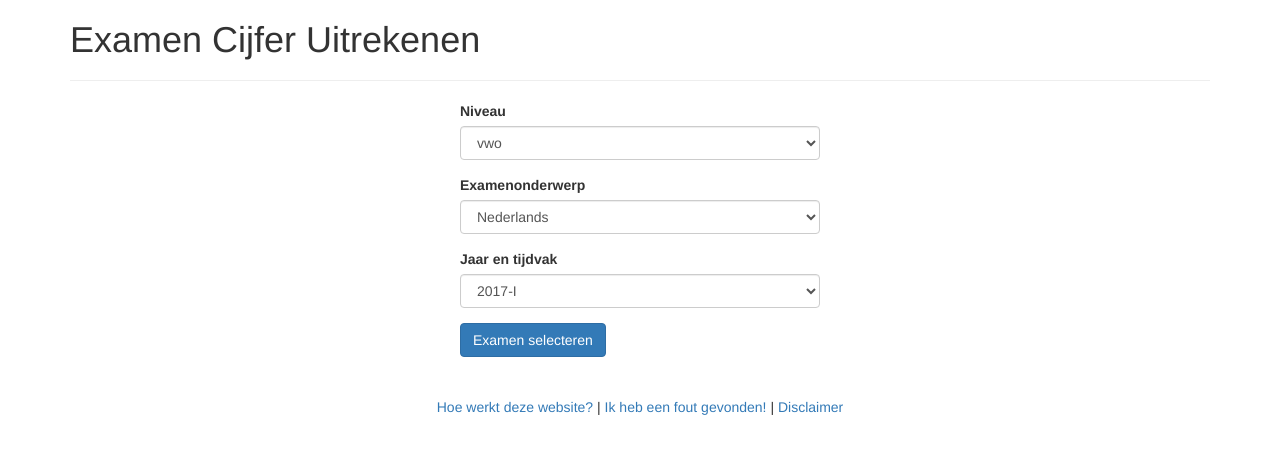
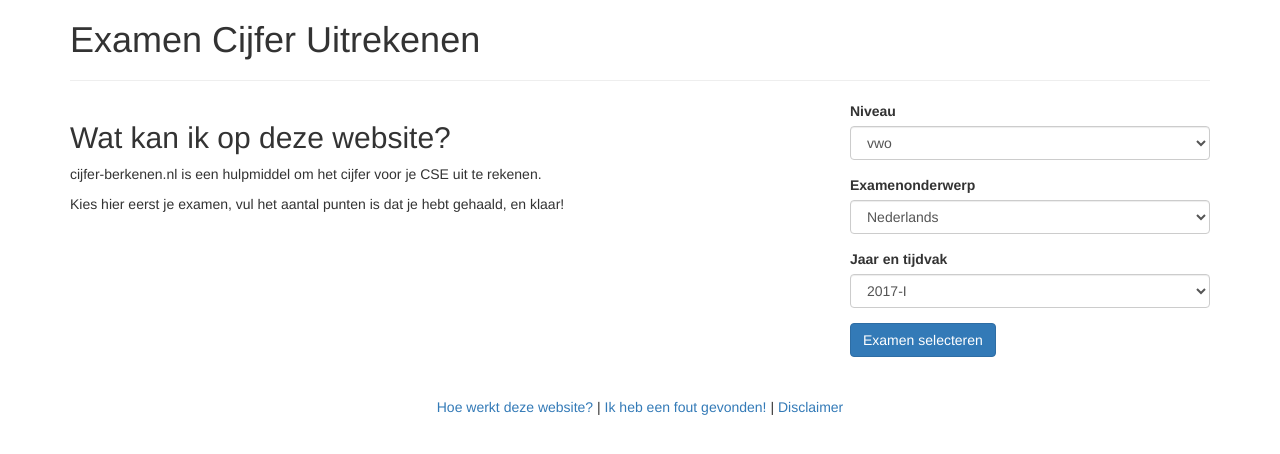
Before and after one commit to stefsiekman/cijfer-uitrekenen, an Angular app: page / in a window 1280 px wide. Shown: the top 454 px of the page. Built offline with nearby package versions, Linux system fonts and the light colour scheme.

Commit message:
Added favicon

```diff
--- a/src/app/find.component.html
+++ b/src/app/find.component.html
@@ -1,5 +1,14 @@
 <div class="row">
-<div class="col-md-4 col-md-offset-4">
+    <div class="col-md-6">
+        <h2>Wat kan ik op deze website?</h2>
+        <p>
+            cijfer-berkenen.nl is een hulpmiddel om het cijfer voor je CSE uit te rekenen.
+        </p>
+        <p>
+            Kies hier eerst je examen, vul het aantal punten is dat je hebt gehaald, en klaar!
+        </p>
+    </div>
+    <div class="col-md-4 col-md-offset-2">
         <form class="form">
             <div class="form-group">
                 <label>Niveau</label>
--- a/src/index.html
+++ b/src/index.html
@@ -4,11 +4,13 @@
     <meta charset="utf-8">
     <meta http-equiv="X-UA-Compatible" content="IE=edge">
     <meta name="viewport" content="width=device-width, initial-scale=1">
+    <meta name="keywords" content="cijfer berekenen, cijfer, cijfer uitrekenen, centraal examen, centraal schriftelijk examen, cijfer centraal examen">
+    <meta name="description" content="Reken gemakkelijk het cijfer uit dat je hebt gehaald voor je centraal schriftelijk examen.">
     <title>Examen Cijfer Uitrekenen</title>
 
     <base href="/">
 
-    <link rel="icon" type="image/x-icon" href="favicon.ico">
+    <link rel="icon" type="image/x-icon" href="favicon.ico?v=2">
 
     <link rel="stylesheet" href="https://maxcdn.bootstrapcdn.com/bootstrap/3.3.7/css/bootstrap.min.css" integrity="sha384-BVYiiSIFeK1dGmJRAkycuHAHRg32OmUcww7on3RYdg4Va+PmSTsz/K68vbdEjh4u" crossorigin="anonymous">
 
```
Also changed, not shown: 1 other file (tests, documents, lock files or other folders). Lines whose indentation alone changed are shown as unchanged.
